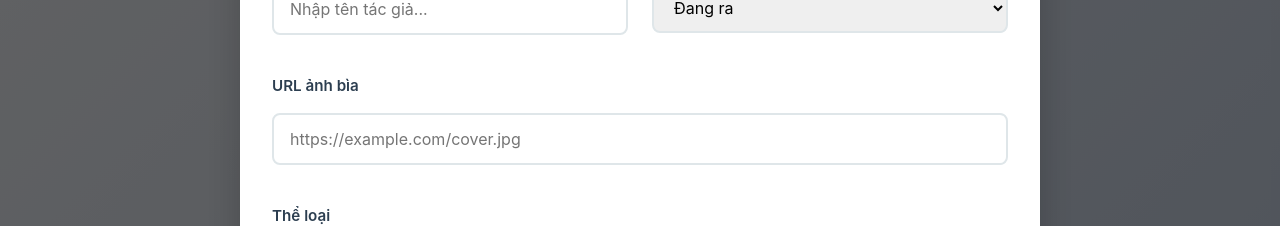
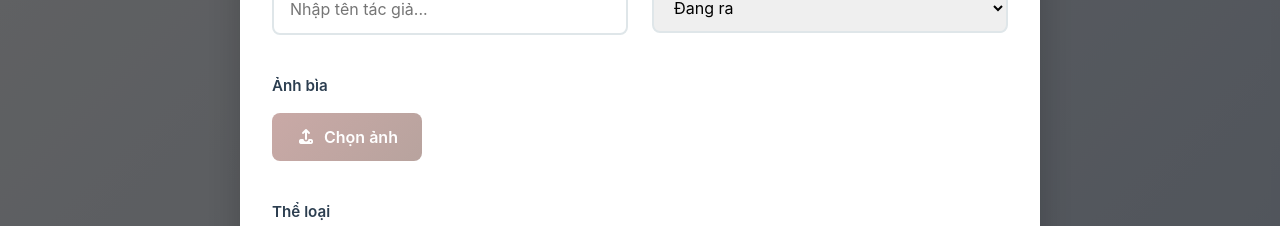
Before and after one commit to ngominhthien2004/CT466-frontend, a Vue app: page /novels/add in a window 1280 px wide. Shown: the part 349-575 px from the top of the page. Built offline with nearby package versions, Linux system fonts and the light colour scheme; no server answers.

Commit message:
cập nhật ảnh bìa

```diff
--- a/src/assets/form.css
+++ b/src/assets/form.css
@@ -363,22 +363,15 @@
     cursor: not-allowed;
 }
 
-/* Scrollbar */
+/* Scrollbar - Hidden */
 .form-container::-webkit-scrollbar {
-    width: 8px;
+    width: 0;
+    height: 0;
 }
 
-.form-container::-webkit-scrollbar-track {
-    background: #f1f1f1;
-}
-
-.form-container::-webkit-scrollbar-thumb {
-    background: #c9a9a6;
-    border-radius: 4px;
-}
-
-.form-container::-webkit-scrollbar-thumb:hover {
-    background: #b8a39e;
+.form-container {
+    scrollbar-width: none; /* Firefox */
+    -ms-overflow-style: none; /* IE and Edge */
 }
 
 /* ===================================
--- a/src/components/Novel/NovelForm.vue
+++ b/src/components/Novel/NovelForm.vue
@@ -59,16 +59,36 @@
                     <!-- URL ảnh bìa -->
                     <div class="form-group full-width">
                         <label for="coverImage">
-                            URL ảnh bìa
+                            Ảnh bìa
                         </label>
-                        <input
-                            id="coverImage"
-                            v-model="formData.coverImage"
-                            type="url"
-                            placeholder="https://example.com/cover.jpg"
-                        />
+                        <div class="file-input-wrapper">
+                            <input
+                                type="file"
+                                id="coverImageFile"
+                                accept="image/*"
+                                @change="handleFileSelect"
+                                ref="fileInput"
+                                style="display: none"
+                            />
+                            <button
+                                type="button"
+                                class="btn-file-select"
+                                @click="$refs.fileInput.click()"
+                            >
+                                <i class="fas fa-upload"></i>
+                                {{ formData.coverImage ? 'Đổi ảnh' : 'Chọn ảnh' }}
+                            </button>
+                            <span v-if="fileName" class="file-name">{{ fileName }}</span>
+                        </div>
                         <div v-if="formData.coverImage" class="image-preview">
                             <img :src="formData.coverImage" alt="Preview" @error="handleImageError" />
+                            <button
+                                type="button"
+                                class="btn-remove-image"
+                                @click="removeImage"
+                            >
+                                <i class="fas fa-times"></i>
+                            </button>
                         </div>
                     </div>
 
@@ -184,7 +204,8 @@ export default {
             newGenre: '',
             showSuggestions: false,
             errors: {},
-            submitting: false
+            submitting: false,
+            fileName: ''
         };
     },
     mounted() {
@@ -263,6 +284,41 @@ export default {
         },
         handleImageError(event) {
             event.target.src = '/assets/default-book.png';
+        },
+        handleFileSelect(event) {
+            const file = event.target.files[0];
+            if (!file) return;
+
+            // Validate file type
+            if (!file.type.startsWith('image/')) {
+                alert('Vui lòng chọn file ảnh');
+                return;
+            }
+
+            // Validate file size (max 5MB)
+            if (file.size > 5 * 1024 * 1024) {
+                alert('Kích thước ảnh không được vượt quá 5MB');
+                return;
+            }
+
+            this.fileName = file.name;
+
+            // Convert to base64
+            const reader = new FileReader();
+            reader.onload = (e) => {
+                this.formData.coverImage = e.target.result;
+            };
+            reader.onerror = () => {
+                alert('Không thể đọc file ảnh');
+            };
+            reader.readAsDataURL(file);
+        },
+        removeImage() {
+            this.formData.coverImage = '';
+            this.fileName = '';
+            if (this.$refs.fileInput) {
+                this.$refs.fileInput.value = '';
+            }
         },
         validateForm() {
             this.errors = {};
@@ -347,6 +403,17 @@ export default {
     padding: 0.25rem 0;
 }
 
+/* Hide scrollbar but keep functionality */
+.suggestions-list::-webkit-scrollbar {
+    width: 0;
+    height: 0;
+}
+
+.suggestions-list {
+    scrollbar-width: none; /* Firefox */
+    -ms-overflow-style: none; /* IE and Edge */
+}
+
 .suggestions-list li {
     list-style: none;
     padding: 0.5rem 0.75rem;
@@ -357,4 +424,66 @@ export default {
 .suggestions-list li:hover {
     background: #f6f6f6;
 }
+
+/* File Upload Styles */
+.file-input-wrapper {
+    display: flex;
+    align-items: center;
+    gap: 1rem;
+}
+
+.btn-file-select {
+    padding: 0.75rem 1.5rem;
+    background: linear-gradient(135deg, #c9a9a6 0%, #b8a39e 100%);
+    color: white;
+    border: none;
+    border-radius: 8px;
+    cursor: pointer;
+    font-weight: 600;
+    transition: all 0.3s;
+    display: flex;
+    align-items: center;
+    gap: 0.5rem;
+}
+
+.btn-file-select:hover {
+    transform: translateY(-2px);
+    box-shadow: 0 4px 12px rgba(201, 169, 166, 0.4);
+}
+
+.file-name {
+    color: #2c3e50;
+    font-size: 0.9rem;
+    flex: 1;
+    overflow: hidden;
+    text-overflow: ellipsis;
+    white-space: nowrap;
+}
+
+.image-preview {
+    position: relative;
+    margin-top: 1rem;
+}
+
+.btn-remove-image {
+    position: absolute;
+    top: 0.5rem;
+    right: 0.5rem;
+    background: rgba(231, 76, 60, 0.9);
+    border: none;
+    width: 32px;
+    height: 32px;
+    border-radius: 50%;
+    color: white;
+    cursor: pointer;
+    display: flex;
+    align-items: center;
+    justify-content: center;
+    transition: all 0.3s;
+}
+
+.btn-remove-image:hover {
+    background: rgba(231, 76, 60, 1);
+    transform: scale(1.1);
+}
 </style>
```
Also changed, not shown: public/assets/Novel/68f09a299afc8fc8bbb348af/cover.jpeg (added).
